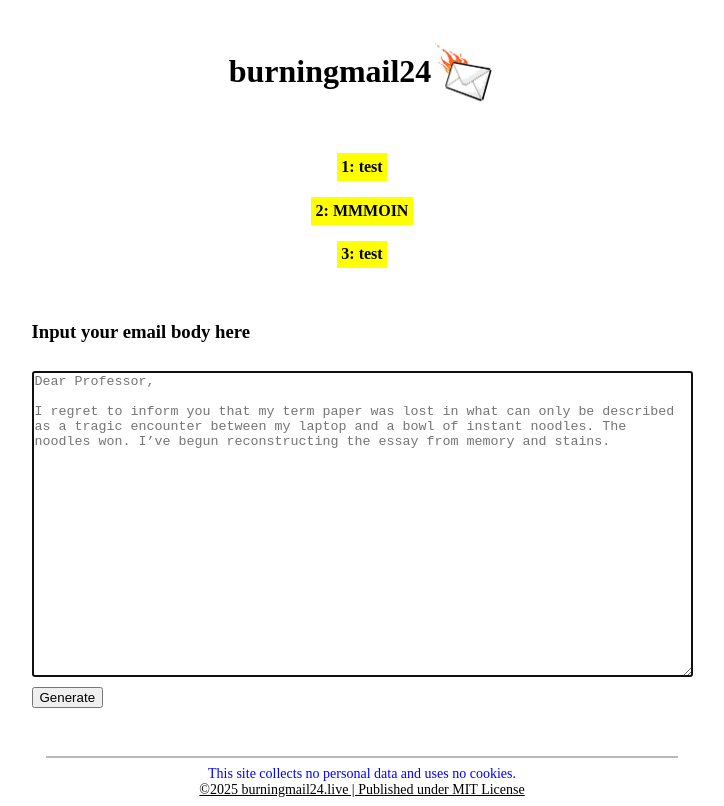
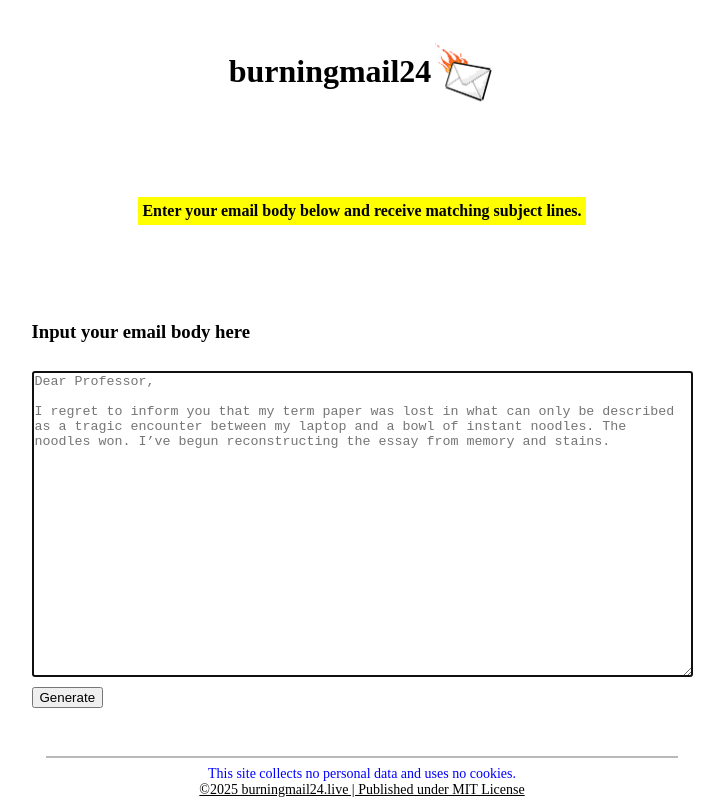
Before and after one commit to MFrikken/burningmail24, a Next.js app in the folder bm24/: page / in a window 1280 px wide. Shown: the whole page, without its empty margins (278-1002 px from the left). Built offline with nearby package versions, Linux system fonts and the light colour scheme.

Commit message:
Applied copilot review

```diff
--- a/bm24/app/components/output-subject-lines.tsx
+++ b/bm24/app/components/output-subject-lines.tsx
@@ -4,8 +4,8 @@ import "../css/output-subject-lines.css";
 type OutputSubjectLinesProps = {
     subjectLines: string[]
 }
-// {subjectLines}: OutputSubjectLinesProps
-export default function OutputSubjectLines() {
+
+export default function OutputSubjectLines({ subjectLines }: OutputSubjectLinesProps) {
 
     const [showClipboardMsg, setShowClipboardMsg] = useState(false);
 
@@ -14,8 +14,6 @@ export default function OutputSubjectLines() {
         setShowClipboardMsg(true);
         setTimeout(() => setShowClipboardMsg(false), 1500);
     })
-
-    const subjectLines = ["test", "MMMOIN", "test"]
     return (
         <div className="output-subject-lines">
             {subjectLines.length <= 0 ? (
--- a/bm24/app/css/output-subject-lines.css
+++ b/bm24/app/css/output-subject-lines.css
@@ -14,6 +14,7 @@
     padding: 0.3rem;
     background: yellow;
     font-weight: bold;
+    cursor: pointer;
 }
 
 .intro {
```
